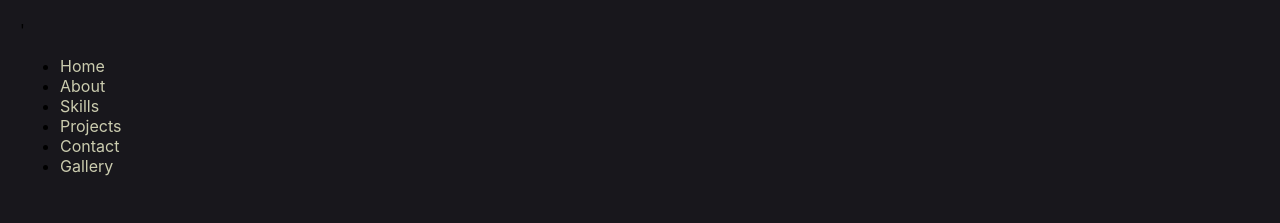
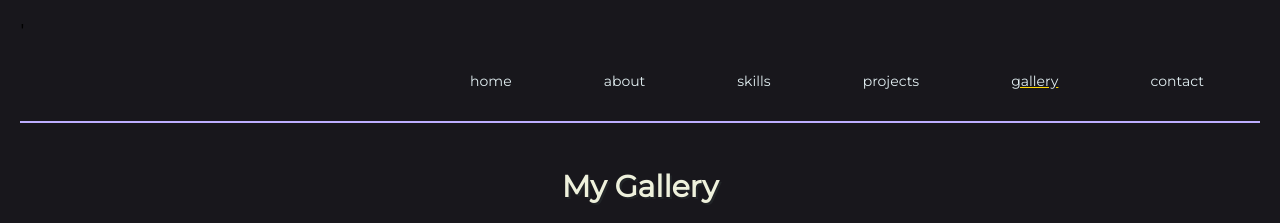
Before and after one commit to Plufin/Portfolio, a React (Create React App) app: page /gallery in a window 1280 px wide. Shown: the top 223 px of the page. Built offline with nearby package versions, Linux system fonts and the light colour scheme.

Commit message:
test real navbar

```diff
--- a/src/App.js
+++ b/src/App.js
@@ -7,32 +7,14 @@ import Skills from './pages/Skills';
 import Projects from './pages/Projects';
 import Contact from './pages/Contact';
 import Gallery from './pages/Gallery';
+import NavBar from './components/NavBar';
 
 function App() {
   return (
     <BrowserRouter>
       <div className="wrapper">'
         <nav>
-          <ul>
-            <li>
-              <Link to="/">Home</Link>
-            </li>
-            <li>
-              <Link to="about">About</Link>
-            </li>
-            <li>
-              <Link to="skills">Skills</Link>
-            </li>
-            <li>
-              <Link to="projects">Projects</Link>
-            </li>
-            <li>
-              <Link to="contact">Contact</Link>
-            </li>
-            <li>
-              <Link to="gallery">Gallery</Link>
-            </li>
-          </ul>
+          <NavBar />
         </nav>
         <Routes>
           <Route path="/" element={<Home />} />
--- /dev/null
+++ b/src/components/NavBar.js
@@ -0,0 +1,96 @@
+import React from "react";
+import Global from "./global";
+import styled from "styled-components";
+import { Link, useLocation } from "react-router-dom";
+import { useState } from "react";
+
+const StyledButton = styled.button`
+  margin-left: 80px;
+  background-color: transparent;
+  color: ${(props) => (props.isSelected ? "#FFD700" : "#000")};
+  cursor: pointer;
+  text-decoration: ${(props) => (props.isSelected ? "underline" : "none")};
+  border: none;
+  outline: none;
+
+  &:hover {
+    text-decoration: underline;
+    background-color: transparent;
+    color: #e2eff2;
+  }
+`;
+
+const StyledSpan = styled.span`
+  display: block;
+  position: relative;
+`;
+
+const StyledSpanBackground = styled.span`
+  background-color: #000;
+`;
+
+const TooltipText = styled.span`
+  color: #e2eff2;
+  font-size: 14px;
+
+  &:hover {
+    text-decoration: underline;
+    background-color: transparent;
+    color: #e2eff2;
+  }
+`;
+
+const StyledNavBar = styled.div`
+  background-color: transparent;
+  border-bottom: 2px solid #bdaeff;
+  padding: 30px;
+  padding-right: 50px;
+  display: flex;
+  justify-content: flex-end;
+`;
+
+const NavBar = () => {
+  const [selected, setSelected] = useState(0);
+
+  return (
+    <StyledNavBar>
+      <Global />
+      <NavItem selected={selected === 0} id={0} setSelected={setSelected} to="/">
+        <TooltipText>home</TooltipText>
+      </NavItem>
+      <NavItem selected={selected === 1} id={1} setSelected={setSelected} to="/about">
+        <TooltipText>about</TooltipText>
+      </NavItem>
+      <NavItem selected={selected === 2} id={2} setSelected={setSelected} to="/skills">
+        <TooltipText>skills</TooltipText>
+      </NavItem>
+      <NavItem selected={selected === 3} id={3} setSelected={setSelected} to="/projects">
+        <TooltipText>projects</TooltipText>
+      </NavItem>
+      <NavItem selected={selected === 4} id={4} setSelected={setSelected} to="/gallery">
+        <TooltipText>gallery</TooltipText>
+      </NavItem>
+      <NavItem selected={selected === 5} id={5} setSelected={setSelected} to="/contact">
+        <TooltipText>contact</TooltipText>
+      </NavItem>
+    </StyledNavBar>
+  );
+};
+
+const NavItem = ({ children, to, selected, id, setSelected }) => {
+  const location = useLocation();
+  const isSelected = location.pathname === to;
+
+  return (
+    <Link to={to}>
+      <StyledButton isSelected={isSelected} onClick={() => setSelected(id)}>
+        <StyledSpan>
+          {children}
+          {isSelected && <StyledSpanBackground />}
+        </StyledSpan>
+      </StyledButton>
+    </Link>
+  );
+}
+
+export default NavBar;
```
